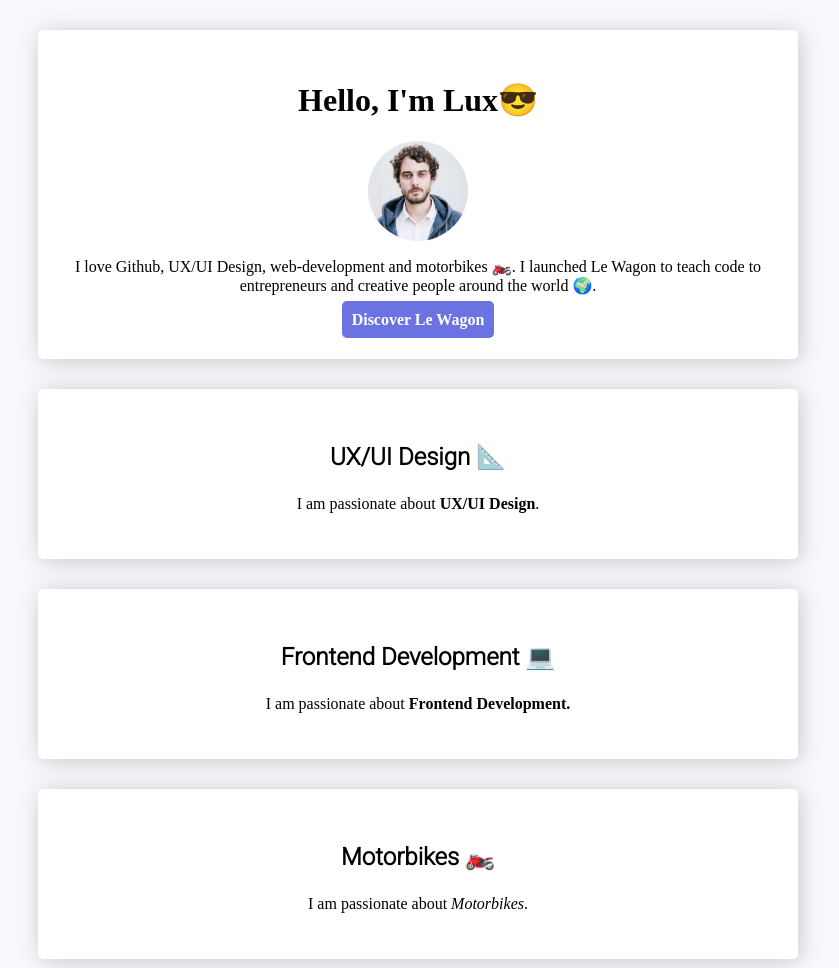
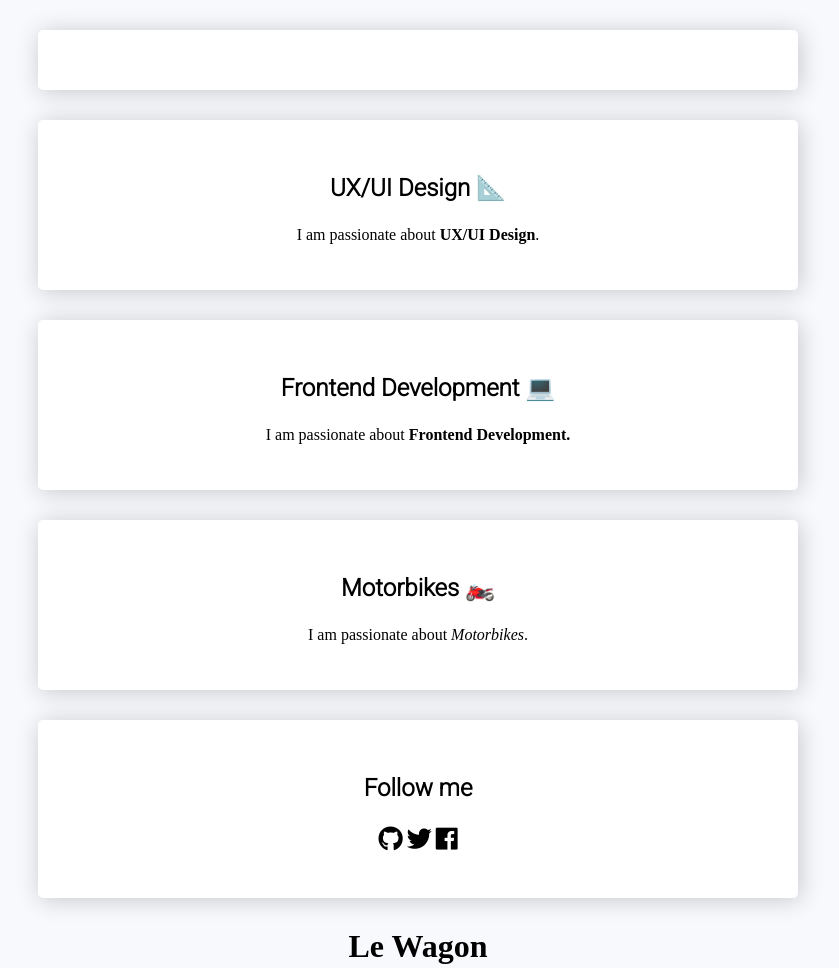
Before and after one commit to lux9/lux9-profile, a plain HTML site: page index.html in a window 1280 px wide. Shown: the top 968 px of the page, without its empty margins (222-1061 px from the left). Drawn offline with Linux system fonts and the light colour scheme.

Commit message:
new modification

```diff
--- a/index.html
+++ b/index.html
@@ -15,12 +15,7 @@
     <div class="container">
 
       <div class="card">
-        <h1>Hello, I'm Lux😎</h1>
-        <img src="images/profile.jpg" alt="profile picture" width="100px">
-        <p>I love Github, UX/UI Design, web-development and motorbikes 🏍️. I launched Le Wagon to teach code to entrepreneurs and creative people around the world 🌍.</p>
-        <a href="www.lewagon.com">
-          Discover Le Wagon
-        </a>
+
       </div>
 
       <div class="card">
```
